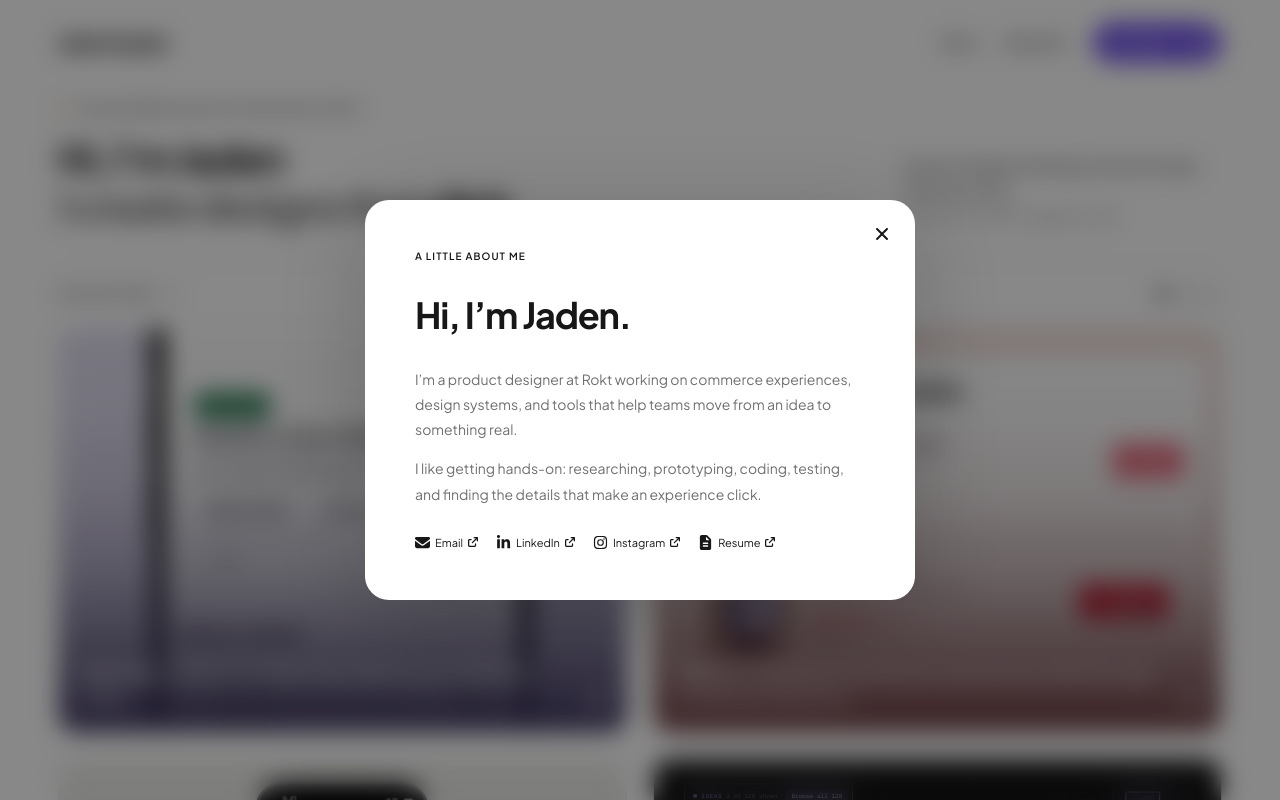
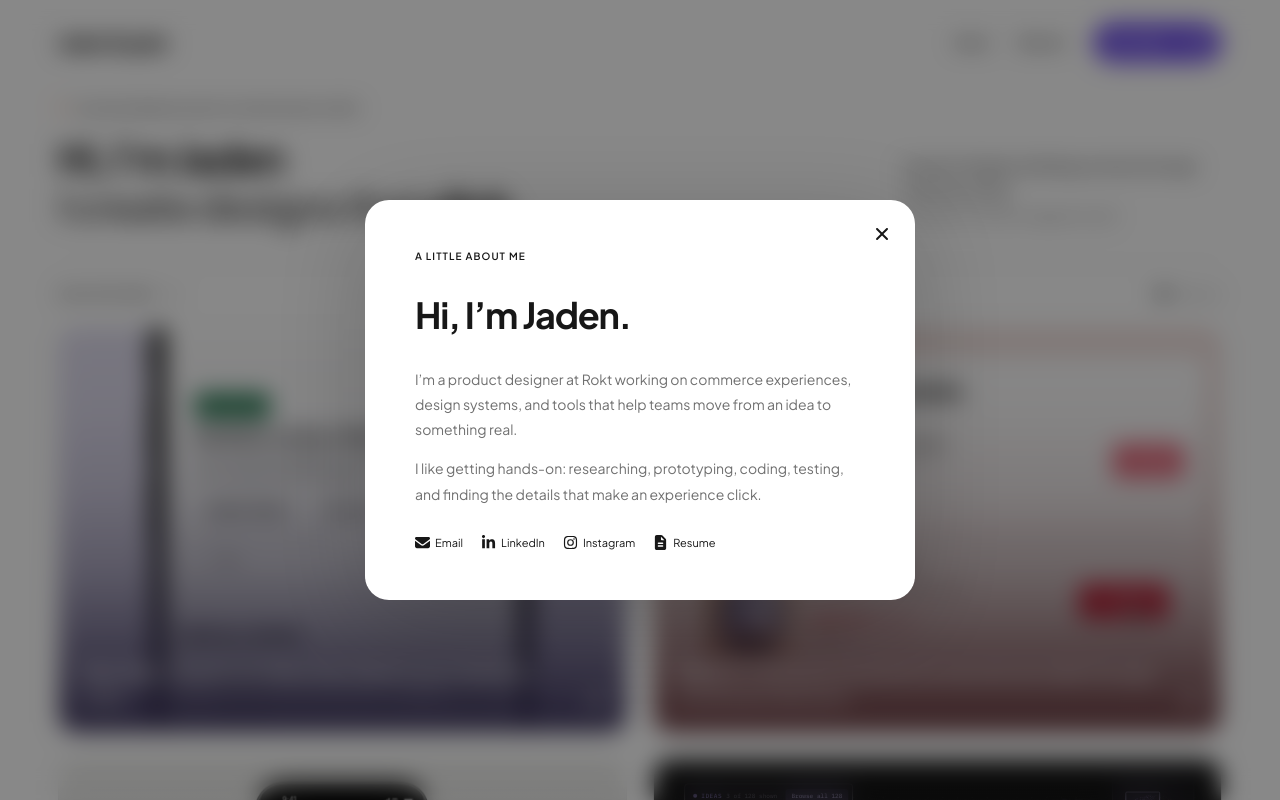
Before and after one commit to jpsnido02/Jadens-Portfolio, a React (Vite) app: page / in a window 1280 px wide. Both pictures are taken after a click on the button "About". Built offline with nearby package versions, Linux system fonts and the light colour scheme; a web font is replaced by a local one.

Commit message:
Remove external-link icons from contact and resume links

```diff
--- a/src/App.tsx
+++ b/src/App.tsx
@@ -138,7 +138,7 @@ export default function App() {
         <div ref={gallery} className="gallery-scroll" inert={about} aria-label={selected ? "Choose another project" : "Portfolio"}>
             <header className="gallery-header">
                 <a className="wordmark" href="./" aria-label="Jaden Snyder home">Jaden Snyder</a>
-                <nav aria-label="Main navigation"><button onClick={() => setAbout(true)}>About</button><a href={intro.links.find(l => l.label === "Resume")?.url} target="_blank" rel="noreferrer">Résumé <SiteIcon name="external" size={11} /></a><a className="contact-link" href="mailto:jadenpsnyder02@gmail.com">Let’s talk <SiteIcon name="external" size={13} /></a></nav>
+                <nav aria-label="Main navigation"><button onClick={() => setAbout(true)}>About</button><a href={intro.links.find(l => l.label === "Resume")?.url} target="_blank" rel="noreferrer">Résumé</a><a className="contact-link" href="mailto:jadenpsnyder02@gmail.com">Let’s talk <SiteIcon name="external" size={13} /></a></nav>
             </header>
             <section className="gallery-intro">
                 <div><p className="eyebrow building-status"><span className="live-dot" /><span>Currently building AI systems for advertisements at Rokt</span></p><h1>Hi, I’m Jaden<br /><span>I create designs that</span>{" "}<ClickWord /></h1></div>
@@ -150,7 +150,7 @@ export default function App() {
                     <div className="tile-visual"><ProjectCover project={project} index={Math.max(0, workProjects.indexOf(project))} live={motion && !selected} focused={!selected} replayKey={macysReplay} /><div className="tile-caption"><div className="tile-caption-line"><strong>{personalMeta[slugs[index]]?.label ?? clients[workProjects.indexOf(project)] ?? project.thumb?.alt ?? project.category}</strong><span className="tile-caption-separator">: </span><span>{personalMeta[slugs[index]]?.summary ?? oneLiners[workProjects.indexOf(project)] ?? project.description}</span><span className="tile-arrow"><SiteIcon name="external" /></span></div>{project.comingSoon && <span className="tile-wip">Case study in progress</span>}</div></div>
                 </a>)}
             </div>
-            <footer className="gallery-footer"><div className="footer-links">{intro.links.map(link => <a key={link.label} href={link.url} target={link.url.startsWith("mailto:") ? undefined : "_blank"} rel="noreferrer">{link.label} <SiteIcon name="external" size={10} /></a>)}<button onClick={toggle}>{theme === "dark" ? "Light" : "Dark"} mode <SiteIcon name={theme === "dark" ? "sun" : "moon"} size={13} /></button></div><p>Jaden Snyder · Product designer · 2026</p></footer>
+            <footer className="gallery-footer"><div className="footer-links">{intro.links.map(link => <a key={link.label} href={link.url} target={link.url.startsWith("mailto:") ? undefined : "_blank"} rel="noreferrer">{link.label}</a>)}<button onClick={toggle}>{theme === "dark" ? "Light" : "Dark"} mode <SiteIcon name={theme === "dark" ? "sun" : "moon"} size={13} /></button></div><p>Jaden Snyder · Product designer · 2026</p></footer>
         </div>
         {selected && <button ref={closeButton} className="project-close" onClick={() => select(null)} aria-label="Close project and return to all work" inert={about}><SiteIcon name="close" size={21} /></button>}
         {selected && <section className="case-reader" inert={about} aria-label="Case study">
@@ -172,6 +172,6 @@ export default function App() {
             const first = controls[0], last = controls[controls.length - 1]
             if (event.shiftKey && document.activeElement === first) { event.preventDefault(); last.focus() }
             else if (!event.shiftKey && document.activeElement === last) { event.preventDefault(); first.focus() }
-        }} onClick={e => e.stopPropagation()}><button autoFocus onClick={() => setAbout(false)} aria-label="Close about"><SiteIcon name="close" size={16} /></button><p className="eyebrow">A LITTLE ABOUT ME</p><h2 id="about-title">Hi, I’m Jaden.</h2><p>I’m a product designer at Rokt working on commerce experiences, design systems, and tools that help teams move from an idea to something real.</p><p>I like getting hands-on: researching, prototyping, coding, testing, and finding the details that make an experience click.</p><div>{intro.links.map(link => <a key={link.label} href={link.url}><IntroIcon size={15} name={resolveIntroIcon(link.label, link.url)} /> {link.label} <SiteIcon name="external" size={10} /></a>)}</div></section></div>}
+        }} onClick={e => e.stopPropagation()}><button autoFocus onClick={() => setAbout(false)} aria-label="Close about"><SiteIcon name="close" size={16} /></button><p className="eyebrow">A LITTLE ABOUT ME</p><h2 id="about-title">Hi, I’m Jaden.</h2><p>I’m a product designer at Rokt working on commerce experiences, design systems, and tools that help teams move from an idea to something real.</p><p>I like getting hands-on: researching, prototyping, coding, testing, and finding the details that make an experience click.</p><div>{intro.links.map(link => <a key={link.label} href={link.url}><IntroIcon size={15} name={resolveIntroIcon(link.label, link.url)} /> {link.label}</a>)}</div></section></div>}
     </div>
 }
```
